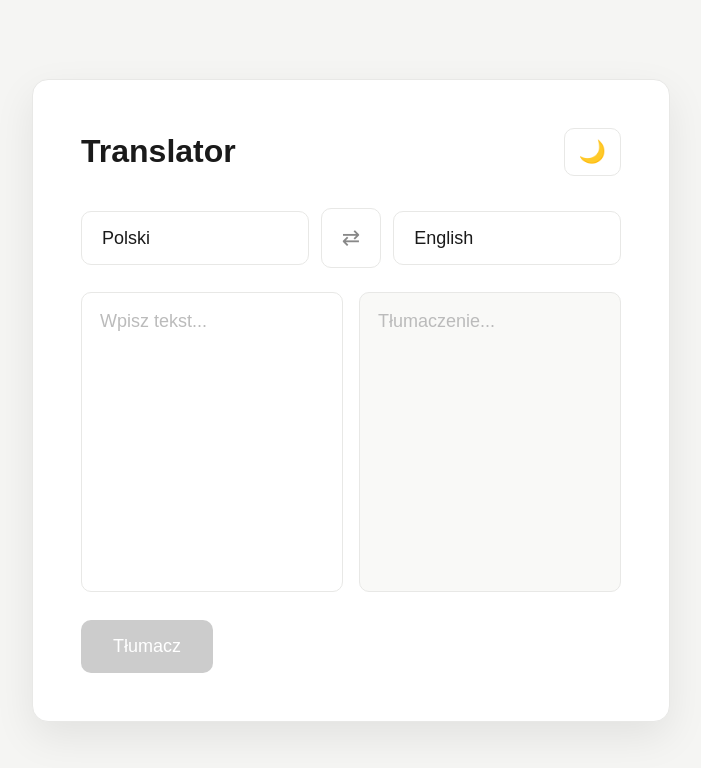
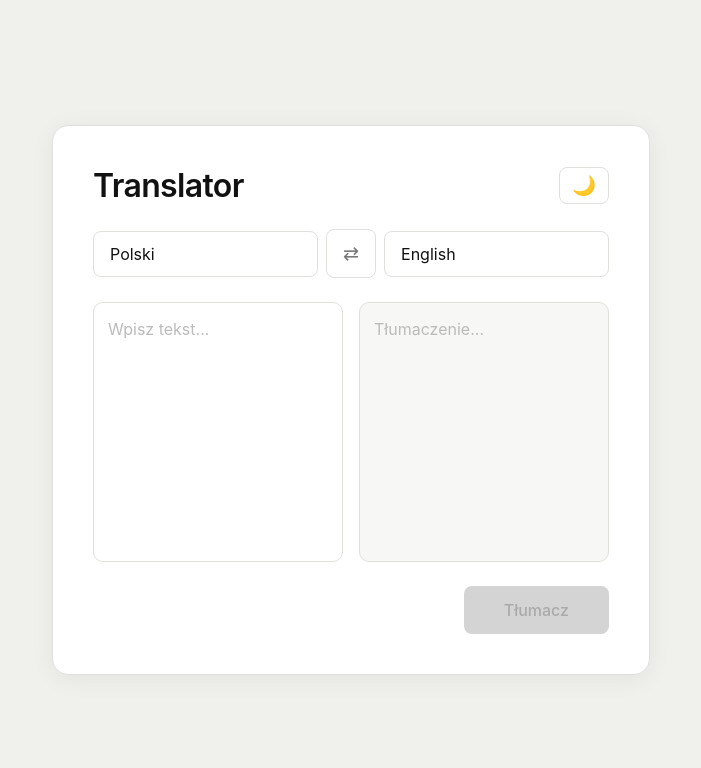
Before and after one commit to michalpawlowski-mp/translator-app, a React (Vite) app: page / in a window 1280 px wide. Shown: the top 768 px of the page, without its empty margins (289-990 px from the left). Built offline with nearby package versions, Linux system fonts and the light colour scheme.

Commit message:
style: fix responsiveness on small screens

```diff
--- a/src/App.tsx
+++ b/src/App.tsx
@@ -30,9 +30,9 @@ const App = () => {
   });
 
   return (
-    <main className="app">
-      <div className="app-header">
-        <h1 className="app-title">Translator</h1>
+    <main>
+      <header>
+        <h1>Translator</h1>
         <button
           title="Zmiana motywu strony"
           type="button"
@@ -42,7 +42,7 @@ const App = () => {
         >
           {isDark ? "☀️" : "🌙"}
         </button>
-      </div>
+      </header>
 
       <TranslatorControls
         from={from}
--- a/src/index.css
+++ b/src/index.css
@@ -5,102 +5,133 @@
 }
 
 body {
-  --bg: #f5f5f3;
+  --bg: #f0f0ed;
   --bg-card: #ffffff;
-  --bg-output: #f9f9f7;
-  --border: #e8e8e6;
-  --text: #1a1a1a;
-  --text-secondary: #888888;
+  --bg-output: #f7f7f5;
+  --border: #e0e0dd;
+  --text: #111111;
+  --text-secondary: #777777;
   --text-muted: #bbbbbb;
-  --btn-bg: #1a1a1a;
+  --btn-bg: #111111;
   --btn-color: #ffffff;
-  --btn-disabled: #cccccc;
-  --btn-disabled-text: #ffffff;
-  --swap-hover: #f0f0ee;
+  --btn-disabled: #d4d4d4;
+  --btn-disabled-text: #aaaaaa;
+  --hover: #e8e8e5;
 }
 
 body.dark {
-  --bg: #1a1a1a;
-  --bg-card: #242424;
-  --bg-output: #1e1e1e;
-  --border: #444444;
-  --text: #e0e0e0;
-  --text-secondary: #aaaaaa;
-  --text-muted: #666666;
-  --btn-bg: #e0e0e0;
-  --btn-color: #1a1a1a;
-  --btn-disabled: #333333;
-  --btn-disabled-text: #666666;
-  --swap-hover: #2e2e2e;
+  --bg: #111111;
+  --bg-card: #1c1c1c;
+  --bg-output: #161616;
+  --border: #333333;
+  --text: #eeeeee;
+  --text-secondary: #999999;
+  --text-muted: #555555;
+  --btn-bg: #eeeeee;
+  --btn-color: #111111;
+  --btn-disabled: #2a2a2a;
+  --btn-disabled-text: #555555;
+  --hover: #252525;
 }
 
 body {
-  width: 100vw;
   min-height: 100vh;
-  font-family: sans-serif;
+  font-family: -apple-system, BlinkMacSystemFont, "Segoe UI", sans-serif;
   background: var(--bg);
   display: flex;
-  align-items: center;
   justify-content: center;
-  padding: 2rem;
+  align-items: flex-start;
+  padding: 1.5rem 1rem;
 }
 
-.app {
-  position: relative;
+@media (min-width: 600px) {
+  body {
+    align-items: center;
+    padding: 2rem;
+  }
+}
+
+main {
   background: var(--bg-card);
   border-radius: 16px;
   border: 1px solid var(--border);
-  padding: 3rem;
+  padding: 1.5rem;
   width: 100%;
-  max-width: 1200px;
-  box-shadow: 0 15px 40px rgba(0, 0, 0, 0.08);
+  max-width: 900px;
+  box-shadow: 0 4px 24px rgba(0, 0, 0, 0.06);
+  display: flex;
+  flex-direction: column;
+  gap: 1.25rem;
 }
 
-.app-header {
+@media (min-width: 600px) {
+  main {
+    padding: 2.5rem;
+    gap: 1.5rem;
+  }
+}
+
+header {
   display: flex;
   align-items: center;
   justify-content: space-between;
-  margin-bottom: 2rem;
 }
 
-.app-title {
-  font-size: 32px;
+h1 {
+  font-size: 1.5rem;
   font-weight: 600;
   color: var(--text);
+  letter-spacing: -0.02em;
+}
+
+@media (min-width: 600px) {
+  h1 {
+    font-size: 2rem;
+  }
 }
 
 .theme-btn {
-  padding: 10px 14px;
+  padding: 0.5rem 0.75rem;
   border: 1px solid var(--border);
-  border-radius: 10px;
+  border-radius: 8px;
   background: transparent;
   cursor: pointer;
-  font-size: 22px;
+  font-size: 1.2rem;
+  line-height: 1;
   transition: background 0.15s;
+  flex-shrink: 0;
 }
 
 .theme-btn:hover {
-  background: var(--swap-hover);
+  background: var(--hover);
 }
 
 .controls {
   display: flex;
   align-items: center;
-  gap: 12px;
-  margin-bottom: 1.5rem;
+  gap: 0.5rem;
 }
 
 select {
   flex: 1;
-  padding: 16px 20px;
+  min-width: 0;
+  padding: 0.65rem 0.75rem;
   border: 1px solid var(--border);
-  border-radius: 10px;
-  font-size: 18px;
+  border-radius: 8px;
+  font-size: 0.95rem;
+  font-family: inherit;
   background: var(--bg-card);
   color: var(--text);
   appearance: none;
   cursor: pointer;
   transition: border-color 0.15s;
+}
+
+@media (min-width: 600px) {
+  select {
+    padding: 0.75rem 1rem;
+    font-size: 1rem;
+  }
 }
 
 select:focus {
@@ -109,38 +140,72 @@ select:focus {
 }
 
 .swap-btn {
-  padding: 16px 20px;
+  flex-shrink: 0;
+  padding: 0.65rem 0.85rem;
   border: 1px solid var(--border);
-  border-radius: 10px;
+  border-radius: 8px;
   background: transparent;
   color: var(--text-secondary);
   cursor: pointer;
-  font-size: 22px;
+  font-size: 1.1rem;
   transition: background 0.15s;
 }
 
+@media (min-width: 600px) {
+  .swap-btn {
+    padding: 0.75rem 1rem;
+    font-size: 1.2rem;
+  }
+}
+
 .swap-btn:hover {
-  background: var(--swap-hover);
+  background: var(--hover);
 }
 
 .textareas {
   display: grid;
-  grid-template-columns: 1fr 1fr;
-  gap: 16px;
-  margin-bottom: 1.5rem;
+  grid-template-columns: 1fr;
+  gap: 0.75rem;
+}
+
+@media (min-width: 600px) {
+  .textareas {
+    grid-template-columns: 1fr 1fr;
+    gap: 1rem;
+  }
+}
+
+.textarea-wrap {
+  position: relative;
 }
 
 textarea {
-  height: 300px;
-  padding: 18px;
+  width: 100%;
+  height: 160px;
+  padding: 0.875rem;
   border: 1px solid var(--border);
   border-radius: 10px;
-  font-size: 18px;
+  font-size: 0.95rem;
+  font-family: inherit;
+  line-height: 1.6;
   resize: none;
-  font-family: sans-serif;
   background: var(--bg-card);
   color: var(--text);
   transition: border-color 0.15s;
+  display: block;
+}
+
+@media (min-width: 600px) {
+  textarea {
+    height: 220px;
+    font-size: 1rem;
+  }
+}
+
+@media (min-width: 900px) {
+  textarea {
+    height: 260px;
+  }
 }
 
 textarea:focus {
@@ -157,43 +222,13 @@ textarea::placeholder {
   color: var(--text-muted);
 }
 
-.translate-btn {
-  padding: 16px 32px;
-  background: var(--btn-bg);
-  color: var(--btn-color);
-  border: none;
-  border-radius: 10px;
-  font-size: 18px;
-  cursor: pointer;
-  transition: opacity 0.15s;
-}
-
-.translate-btn:hover:not(:disabled) {
-  opacity: 0.85;
-}
-
-.translate-btn:disabled {
-  background: var(--btn-disabled);
-  color: var(--btn-disabled-text);
-  cursor: not-allowed;
-}
-
-.error {
-  font-size: 15px;
-  color: #cc4444;
-  margin-bottom: 1rem;
-}
-
-.textarea-wrap {
-  position: relative;
-}
-
-.clear-btn {
+.clear-btn,
+.copy-btn {
   position: absolute;
   top: 8px;
   right: 8px;
-  width: 24px;
-  height: 24px;
+  width: 26px;
+  height: 26px;
   border: none;
   border-radius: 50%;
   background: var(--border);
@@ -206,28 +241,43 @@ textarea::placeholder {
   transition: background 0.15s;
 }
 
-.clear-btn:hover {
+.clear-btn:hover,
+.copy-btn:hover {
   background: var(--text-muted);
 }
 
-.copy-btn {
-  position: absolute;
-  top: 8px;
-  right: 8px;
-  width: 24px;
-  height: 24px;
-  border: none;
-  border-radius: 50%;
-  background: var(--border);
-  color: var(--text-secondary);
-  cursor: pointer;
-  font-size: 11px;
-  display: flex;
-  align-items: center;
-  justify-content: center;
-  transition: background 0.15s;
+.error {
+  font-size: 0.875rem;
+  color: #cc4444;
 }
 
-.copy-btn:hover {
-  background: var(--text-muted);
+.translate-btn {
+  align-self: flex-end;
+  padding: 0.75rem 2rem;
+  background: var(--btn-bg);
+  color: var(--btn-color);
+  border: none;
+  border-radius: 8px;
+  font-size: 0.95rem;
+  font-family: inherit;
+  font-weight: 500;
+  cursor: pointer;
+  transition: opacity 0.15s;
 }
+
+@media (min-width: 600px) {
+  .translate-btn {
+    font-size: 1rem;
+    padding: 0.875rem 2.5rem;
+  }
+}
+
+.translate-btn:hover:not(:disabled) {
+  opacity: 0.8;
+}
+
+.translate-btn:disabled {
+  background: var(--btn-disabled);
+  color: var(--btn-disabled-text);
+  cursor: not-allowed;
+}
```
